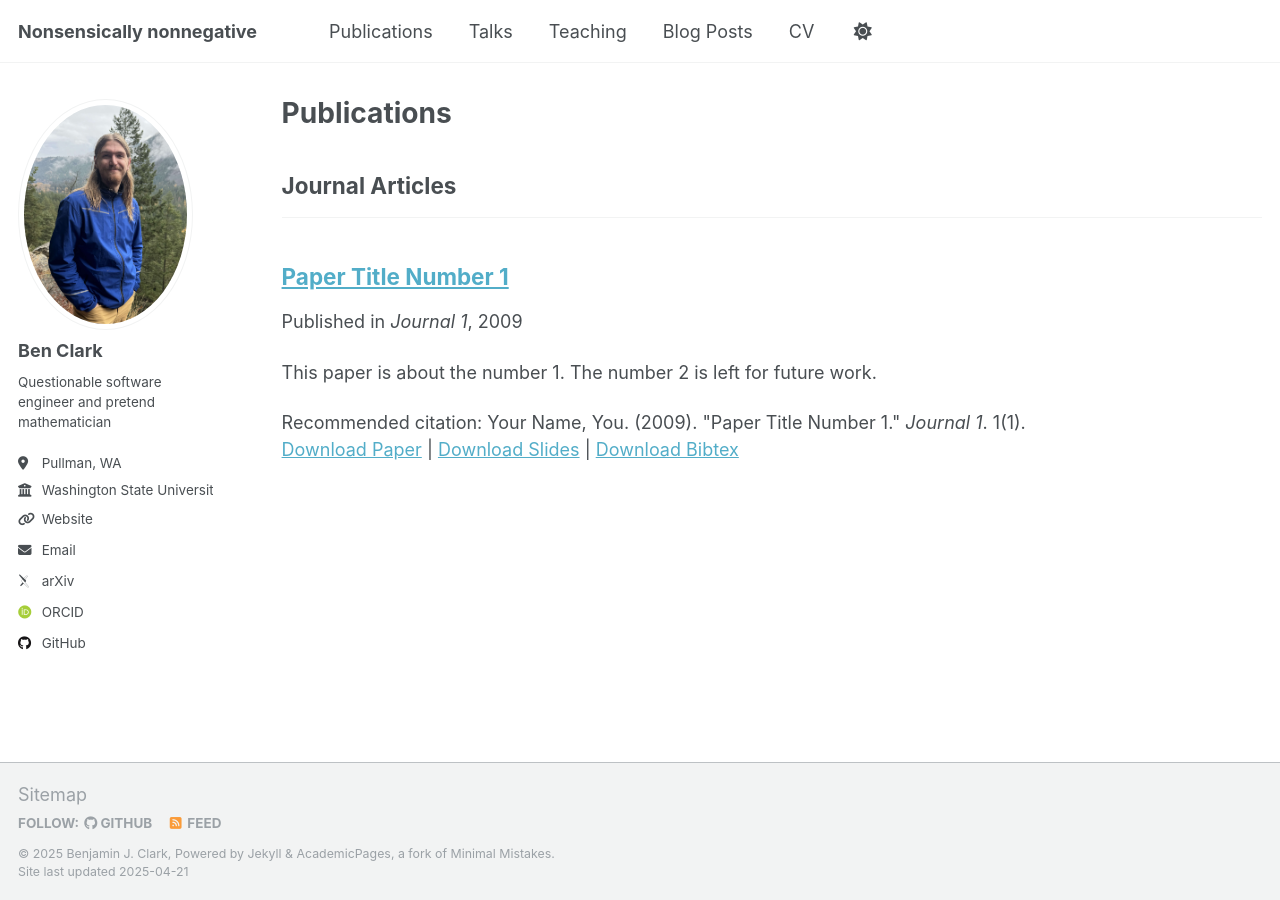
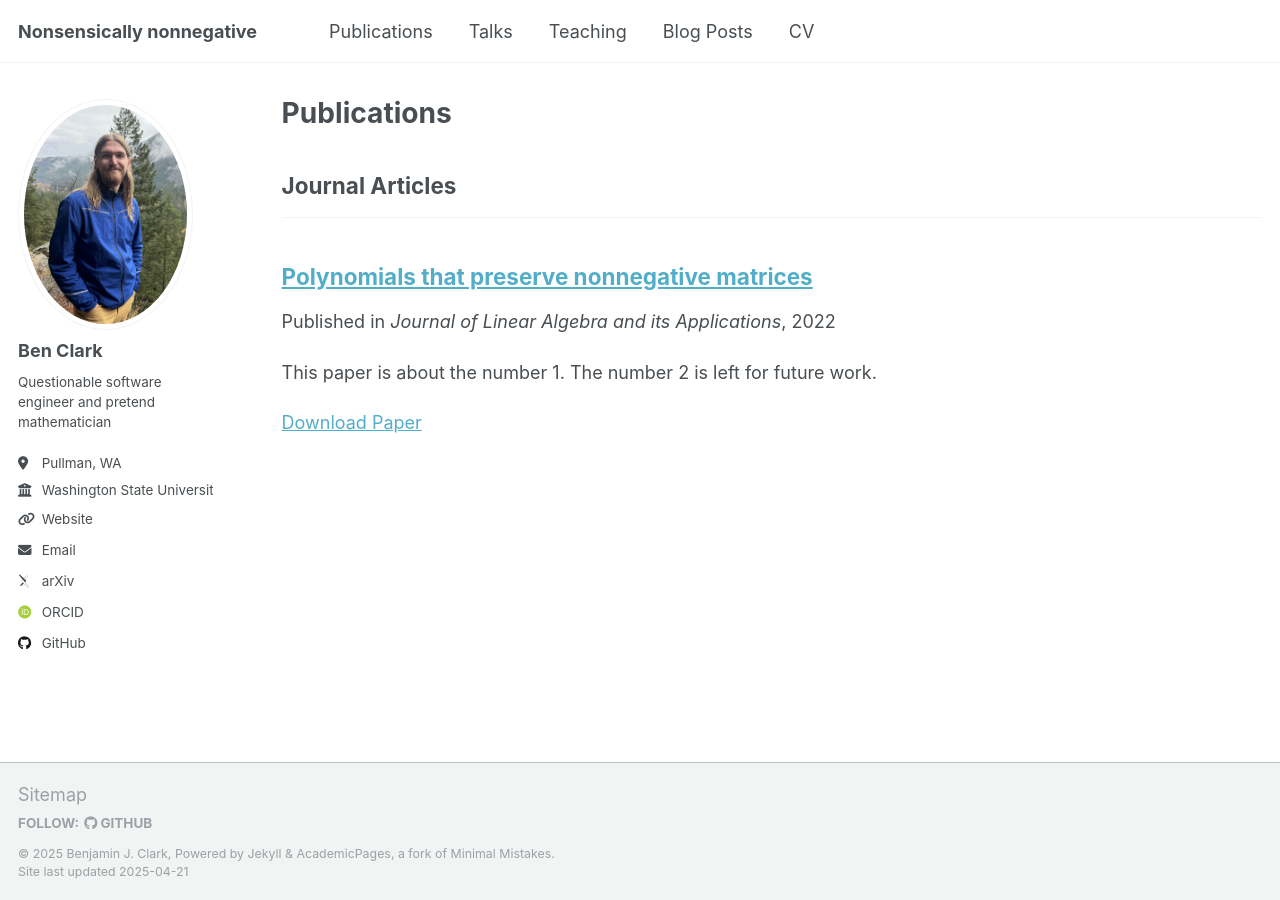
Before and after one commit to Thrinador/nonsensicallynonnegative, a Jekyll site: the page built from _pages/publications.html, in a window 1280 px wide. Built offline with Jekyll 4.4.1, drawn with Linux system fonts in a browser that asks for light colours; some web fonts are replaced.

Commit message:
Add in first publication. Remove some extra pieces in formatting.

```diff
--- a/_config.yml
+++ b/_config.yml
@@ -237,15 +237,6 @@ defaults:
       author_profile: true
       share: true
       comments: true
-  # _portfolio
-  - scope:
-      path: ""
-      type: portfolio
-    values:
-      layout: single
-      author_profile: true
-      share: true
-      comment: true
   # _talks
   - scope:
       path: ""
--- a/_includes/author-profile.html
+++ b/_includes/author-profile.html
@@ -41,9 +41,6 @@
       {% if author.arxiv %}
         <li><a href="{{ author.arxiv }}"><i class="ai ai-arxiv ai-fw icon-pad-right"></i>arXiv</a></li>
       {% endif %}
-      {% if author.googlescholar %}
-        <li><a href="{{ author.googlescholar }}"><i class="ai ai-google-scholar icon-pad-right"></i>Google Scholar</a></li>
-      {% endif %}
       {% if author.semantic %}
         <li><a href="{{ author.semantic }}"><i class="ai ai-semantic-scholar ai-fw icon-pad-right"></i>Semantic Scholar</a></li>
       {% endif %}
--- a/_includes/footer.html
+++ b/_includes/footer.html
@@ -1,6 +1,5 @@
 {% include base_path %}
 
-{% if site.author.github or site.author.bitbucket or site.atom_feed.hide != true %}
 <div class="page__footer-follow">
   <ul class="social-icons">
     {% if site.data.ui-text[site.locale].follow_label %}
@@ -9,15 +8,8 @@
     {% if site.author.github %}
       <li><a href="http://github.com/{{ site.author.github }}"><i class="fab fa-github" aria-hidden="true"></i> GitHub</a></li>
     {% endif %}
-    {% if site.author.bitbucket %}
-      <li><a href="http://bitbucket.org/{{ site.author.bitbucket }}"><i class="fab fa-bitbucket" aria-hidden="true"></i> Bitbucket</a></li>
-    {% endif %}
-    {% if site.atom_feed.hide != true %}
-    <li><a href="{% if site.atom_feed.path %}{{ site.atom_feed.path }}{% else %}{{ base_path }}/feed.xml{% endif %}"><i class="fa fa-fw fa-rss-square" aria-hidden="true"></i> {{ site.data.ui-text[site.locale].feed_label | default: "Feed" }}</a></li>
-    {% endif %}
   </ul>
 </div>
-{% endif %}
 
 <div class="page__footer-copyright">
   &copy; {{ site.time | date: '%Y' }} {{ site.name | default: site.title }}, {{ site.data.ui-text[site.locale].powered_by | default: "Powered by" }} <a href="http://jekyllrb.com" rel="nofollow">Jekyll</a> &amp; <a href="https://github.com/academicpages/academicpages.github.io">AcademicPages</a>, a fork of <a href="https://mademistakes.com/work/minimal-mistakes-jekyll-theme/" rel="nofollow">Minimal Mistakes</a>.<br />
--- a/_includes/masthead.html
+++ b/_includes/masthead.html
@@ -15,9 +15,6 @@
             {% endif %}
             <li class="masthead__menu-item"><a href="{{ domain }}{{ link.url }}">{{ link.title }}</a></li>
           {% endfor %}
-          <li id="theme-toggle" class="masthead__menu-item persist tail">
-            <a><i id="theme-icon" class="fa-solid fa-sun" aria-hidden="true" title="toggle theme"></i></a>
-          </li>
         </ul>
         <ul class="hidden-links hidden"></ul>
       </nav>
--- a/_publications/2009-10-01-paper-title-number-1.md
+++ /dev/null
@@ -1,14 +0,0 @@
----
-title: "Paper Title Number 1"
-collection: publications
-category: manuscripts
-permalink: /publication/2009-10-01-paper-title-number-1
-excerpt: 'This paper is about the number 1. The number 2 is left for future work.'
-date: 2009-10-01
-venue: 'Journal 1'
-slidesurl: 'http://academicpages.github.io/files/slides1.pdf'
-paperurl: 'http://academicpages.github.io/files/paper1.pdf'
-bibtexurl: 'http://academicpages.github.io/files/bibtex1.bib'
-citation: 'Your Name, You. (2009). &quot;Paper Title Number 1.&quot; <i>Journal 1</i>. 1(1).'
----
-The contents above will be part of a list of publications, if the user clicks the link for the publication than the contents of section will be rendered as a full page, allowing you to provide more information about the paper for the reader. When publications are displayed as a single page, the contents of the above "citation" field will automatically be included below this section in a smaller font.
--- /dev/null
+++ b/_publications/2022-03-01-polynomials-that-preserve-nonnegative-matrices.md
@@ -0,0 +1,13 @@
+---
+title: "Polynomials that preserve nonnegative matrices"
+collection: publications
+category: manuscripts
+permalink: /publication/2022-03-01-polynomials-that-preserve-nonnegative-matrices
+excerpt: 'This paper is about the number 1. The number 2 is left for future work.'
+date: 2022-03-01
+venue: 'Journal of Linear Algebra and its Applications'
+paperurl: 'https://www.sciencedirect.com/science/article/pii/S0024379521004365'
+---
+Abstract: In further pursuit of a solution to the celebrated nonnegative inverse eigenvalue problem, Loewy and London ((1978/1979) [8]) posed the problem of characterizing all polynomials that preserve all nonnegative matrices of a fixed order. If Pn denotes the set of all polynomials that preserve all n-by-n nonnegative matrices, then it is clear that polynomials with nonnegative coefficients belong to Pn. However, it is known that Pn contains polynomials with negative entries. In this work, novel results for Pn with respect to the coefficients of the polynomials belonging to Pn. Along the way, a generalization for the even-part and odd-part are given and shown to be equivalent to another construction that appeared in the literature. Implications for further research are discussed.
+
+Keywords: Polynomial; Nonnegative matrix; Nonnegative inverse eigenvalue problem; Circulant matrix
```
